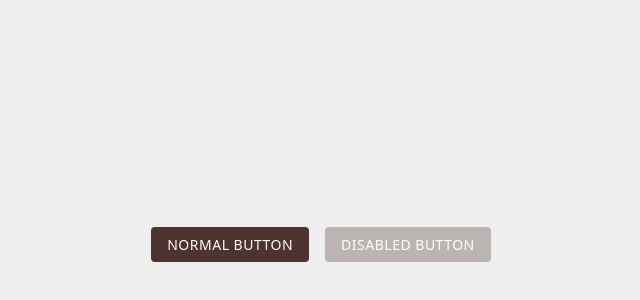
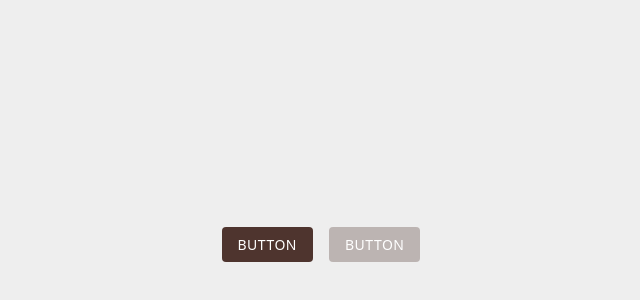
Before and after one commit to tzynwang/react-button, a React (Create React App) app: page / in a window 1280 px wide. Shown: the part 156-456 px from the top of the page, without its empty margins (319-959 px from the left). Built offline with nearby package versions, Linux system fonts and the light colour scheme.

Commit message:
[feat] separate ripple container/effect

```diff
--- a/src/components/Common/Button/index.tsx
+++ b/src/components/Common/Button/index.tsx
@@ -5,7 +5,7 @@ import type { ButtonProps } from './types';
 
 const rippleAnimation = keyframes`
 to {
-  transform: scale(1.5);
+  transform: scale(1.2);
   opacity: 0;
 }
 `;
@@ -14,7 +14,10 @@ const defaultButtonStyle = css({
   minHeight: '28px',
   position: 'relative',
   overflow: 'hidden',
-  display: 'inline-block',
+  display: 'inline-flex',
+  justifyContent: 'center',
+  alignItems: 'center',
+  gap: '4px',
   padding: '8px 16px',
   border: 'none',
   borderRadius: '4px',
@@ -36,7 +39,13 @@ const disabledButtonStyle = css({
   cursor: 'default',
   pointerEvents: 'none',
 });
-const rippleSpanStyle = css({
+const rippleContainer = css({
+  position: 'absolute',
+  inset: 0,
+  borderRadius: 'inherit',
+  pointerEvents: 'none',
+});
+const rippleStyle = css({
   position: 'absolute',
   borderRadius: '50%',
   backgroundColor: 'rgba(255, 255, 255, .3)',
@@ -47,7 +56,7 @@ const rippleSpanStyle = css({
 function Button(props: ButtonProps): React.ReactElement {
   /* States */
   const {
-    label,
+    children,
     disableRipple = false,
     className,
     disabled,
@@ -55,7 +64,7 @@ function Button(props: ButtonProps): React.ReactElement {
     ...rest
   } = props;
   const buttonRef = createRef<HTMLButtonElement>();
-  const rippleRef = createRef<HTMLSpanElement>();
+  const rippleContainerRef = createRef<HTMLSpanElement>();
 
   /* Function */
   const playRipple = useCallback(
@@ -64,22 +73,33 @@ function Button(props: ButtonProps): React.ReactElement {
       const target = e.currentTarget as HTMLButtonElement;
       const diameter = Math.max(target.clientWidth, target.clientHeight);
       const radius = diameter / 2;
-      const ripple = rippleRef.current;
-      if (ripple) {
-        ripple.style.width = ripple.style.height = `${diameter}px`;
-        ripple.style.left = `${e.clientX - (target.offsetLeft + radius)}px`;
-        ripple.style.top = `${e.clientY - (target.offsetTop + radius)}px`;
-        ripple.classList.add(rippleSpanStyle);
+      const rippleContainer = rippleContainerRef.current;
+      if (rippleContainer) {
+        const rippleEffect = document.createElement('span');
+        rippleEffect.style.width = rippleEffect.style.height = `${diameter}px`;
+        rippleEffect.style.left = `${
+          e.clientX - (target.offsetLeft + radius)
+        }px`;
+        rippleEffect.style.top = `${e.clientY - (target.offsetTop + radius)}px`;
+        rippleEffect.classList.add(rippleStyle);
+        rippleContainer.appendChild(rippleEffect);
       }
     },
-    [disableRipple, rippleRef]
+    [disableRipple, rippleContainerRef]
   );
   const removeRipple = useCallback((): void => {
-    const ripple = rippleRef.current;
-    if (ripple) {
-      ripple.classList.remove(rippleSpanStyle);
+    const rippleContainer = rippleContainerRef.current;
+    if (rippleContainer) {
+      rippleContainer.childNodes.forEach((node) => {
+        if (node.nodeType === 1) {
+          const elementNode = node as HTMLElement;
+          if (elementNode.classList.contains(rippleStyle)) {
+            elementNode.remove();
+          }
+        }
+      });
     }
-  }, [rippleRef]);
+  }, [rippleContainerRef]);
 
   /* Hooks */
   useEffect(() => {
@@ -101,12 +121,16 @@ function Button(props: ButtonProps): React.ReactElement {
         className
       )}
       disabled={disabled}
-      ref={buttonRef}
       type={type ? type : 'button'}
       {...rest}
+      ref={buttonRef}
     >
-      {label ? label : 'button'}
-      <span role="presentation" ref={rippleRef} />
+      {children ? children : 'button'}
+      <span
+        className={cn(rippleContainer)}
+        role="presentation"
+        ref={rippleContainerRef}
+      />
     </button>
   );
 }
--- a/src/components/Common/Button/types.d.ts
+++ b/src/components/Common/Button/types.d.ts
@@ -2,6 +2,6 @@ import React from 'react';
 
 export interface ButtonProps
   extends React.ButtonHTMLAttributes<HTMLButtonElement> {
-  label?: string;
+  children?: React.ReactNode;
   disableRipple?: boolean;
 }
```
